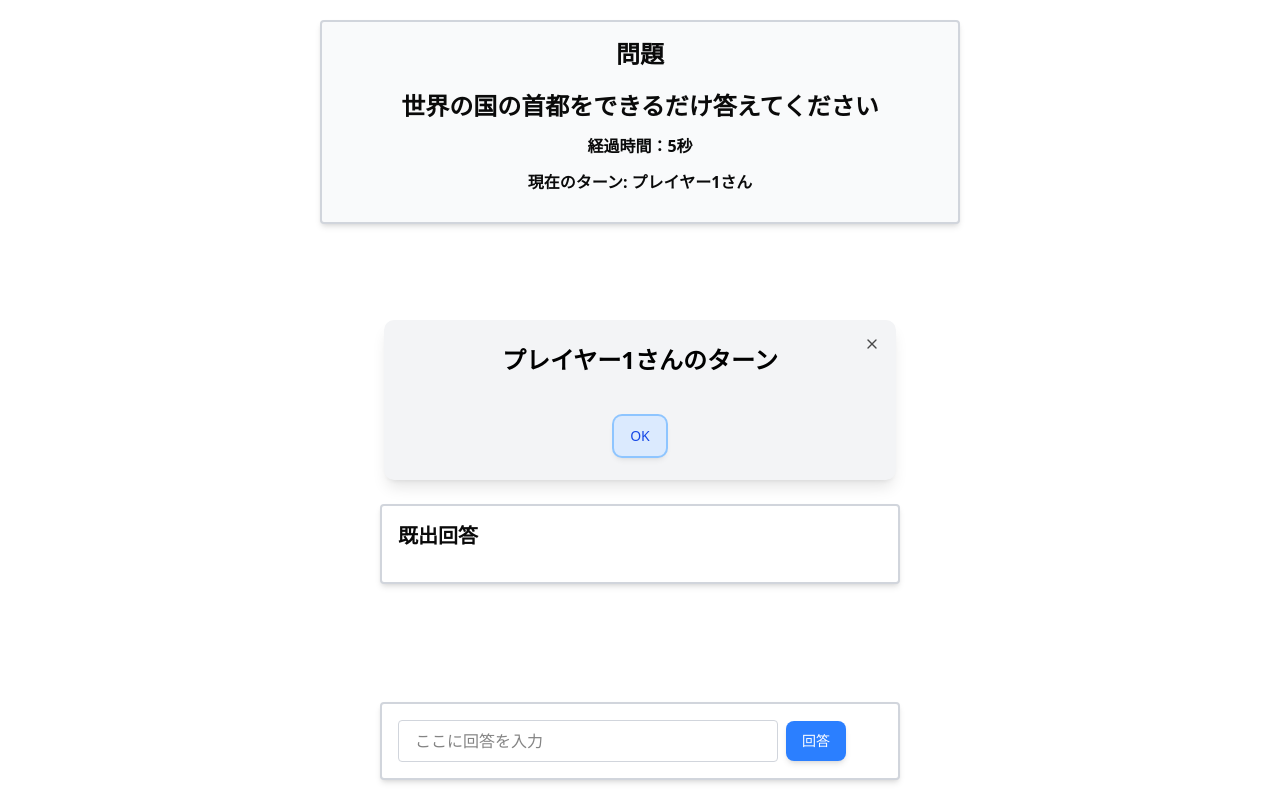
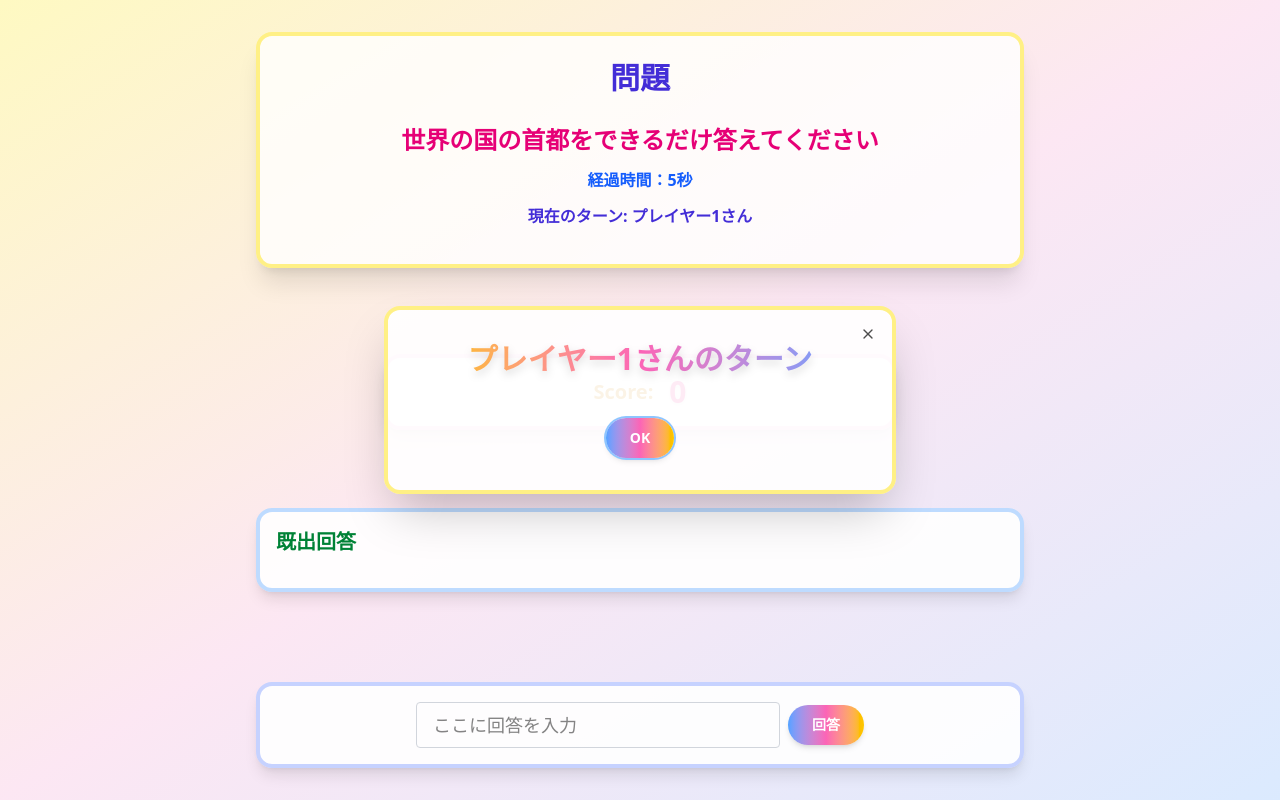
Before and after one commit to KinuGra/speed-turn-battle, a Next.js app: page /Game in a window 1280 px wide. Built offline with nearby package versions, Linux system fonts and the light colour scheme.

Commit message:
update: スコアのロジック調整、デザインの調整

```diff
--- a/src/components/GameScreen.tsx
+++ b/src/components/GameScreen.tsx
@@ -1,6 +1,8 @@
 "use client"
 import { useRouter } from "next/navigation" // ルーターをインポート
 import { useEffect, useState } from "react"
+import Confetti from "react-confetti"
+import CountUp from "react-countup"
 import { question } from "../data/questions"
 import { Button } from "./shared/ui/button"
 import {
@@ -37,6 +39,7 @@ const GameScreen = ({
 	const [correctAnswers, setCorrectAnswers] = useState<string[]>([]) // 過去の正解回答を保持
 	const [turnStartTime, setTurnStartTime] = useState(Date.now()) // ターン開始時の時間を保持
 	const [score, setScore] = useState(0) // スコア
+	const [showConfetti, setShowConfetti] = useState(false)
 
 	// 合計正解数を監視し、条件を満たしたらリザルト画面に遷移
 	useEffect(() => {
@@ -59,6 +62,14 @@ const GameScreen = ({
 		// ゲーム開始時にモーダルを開く
 		setIsModalOpen(true)
 	}, [])
+
+	useEffect(() => {
+		if (score > 0) {
+			setShowConfetti(true)
+			const timer = setTimeout(() => setShowConfetti(false), 2000)
+			return () => clearTimeout(timer)
+		}
+	}, [score])
 
 	const handleClick = () => {
 		// 回答フォームが未入力の場合は何もしない
@@ -96,7 +107,7 @@ const GameScreen = ({
 
 			const baseScore = 3000 // 基本スコア
 			const timeBonus = Math.floor(baseScore / elapsedTime) // 経過時間に基づくボーナス
-			const TimeScore = Math.min(timeBonus, 9999) // スコアの上限を9999に設定
+			const TimeScore = Math.min(timeBonus, 9999) // 加算するスコアの上限を9999に設定
 
 			setUsedAnswers((prev) => [...prev, normalizedAnswer])
 			setPlayerRecords((prev) => {
@@ -114,7 +125,7 @@ const GameScreen = ({
 			setCurrentPlayer((prev) => (prev + 1) % 2)
 			setNotification("")
 			setIsModalOpen(true)
-			setScore((pre) => pre + TimeScore) //スコアを増加
+			setScore((pre) => pre + TimeScore + 500) // スコアの加算処理
 			setAnswer("") // 正解時もフォームをクリア
 		} else {
 			setNotification("不正解です。再度回答を入力してください。")
@@ -139,26 +150,27 @@ const GameScreen = ({
 	}, [])
 
 	return (
-		<div className="h-screen flex flex-col justify-between">
+		<div className="h-screen flex flex-col justify-between bg-gradient-to-br from-yellow-100 via-pink-100 to-blue-100 relative overflow-hidden">
+			{showConfetti && <Confetti width={window.innerWidth} height={window.innerHeight} numberOfPieces={180} recycle={false} />}
 			{/* モーダル */}
 			<Dialog open={isModalOpen} onOpenChange={setIsModalOpen}>
-				<DialogContent className="bg-gray-100 text-black rounded-lg shadow-lg p-6">
+				<DialogContent className="bg-white/90 text-black rounded-2xl shadow-2xl p-8 border-4 border-yellow-200">
 					<DialogHeader>
-						<DialogTitle className="text-2xl font-bold text-center">
+						<DialogTitle className="text-3xl font-extrabold text-center text-transparent bg-clip-text bg-gradient-to-r from-yellow-400 via-pink-400 to-blue-400 drop-shadow-lg animate-bounce">
 							{playerRecords[currentPlayer].name}さんのターン
 						</DialogTitle>
 					</DialogHeader>
 					<div className="flex justify-center mt-6">
-						<Button variant="secondary" onClick={handleModalClose}>
+						<Button variant="secondary" onClick={handleModalClose} className="px-6 py-2 rounded-full bg-gradient-to-r from-blue-400 via-pink-400 to-yellow-400 text-white font-bold shadow-md hover:scale-105 transition-transform">
 							OK
 						</Button>
 					</div>
 				</DialogContent>
 			</Dialog>
 
-			<div className="border-2 border-gray-300 rounded p-4 bg-gray-50 shadow-md w-1/2 mx-auto mt-5">
+			<div className="border-4 border-yellow-200 rounded-2xl p-6 bg-white/80 shadow-xl w-11/12 md:w-3/5 mx-auto mt-8">
 				<div className="flex flex-col justify-center items-center">
-					<h1 className="text-center font-bold text-2xl">問題</h1>
+					<h1 className="text-center font-extrabold text-2xl md:text-3xl text-indigo-700 mb-2">問題</h1>
 				</div>
 				<div>
 					{question.map((item) => (
@@ -166,36 +178,38 @@ const GameScreen = ({
 							key={item.id}
 							className="flex flex-col justify-center items-center mt-5"
 						>
-							<h2 className="text-center font-bold text-2xl">
+							<h2 className="text-center font-bold text-xl md:text-2xl text-pink-600">
 								{item.question}
 							</h2>
 						</div>
 					))}
 				</div>
 				<div>
-					<p className="text-center font-bold mt-3">経過時間：{time}秒</p>
+					<p className="text-center font-bold mt-3 text-blue-600">経過時間：{time}秒</p>
 				</div>
 				<div>
-					<p className="text-center font-bold mt-3">
+					<p className="text-center font-bold mt-3 text-indigo-700">
 						現在のターン: {playerRecords[currentPlayer].name}さん
 					</p>
 				</div>
 				<div>
-					<p className="text-center text-red-500 mt-3">{notification}</p>
+					<p className="text-center text-red-500 mt-3 font-semibold">{notification}</p>
 				</div>
 			</div>
 
 			{/* スコア表示 */}
-			<div className="border-2 border-gray-300 rounded p-4 bg-white shadow-md w-1/2 max-w-50 mx-auto mb-2 mt-2">
+			<div className="border-4 border-pink-200 rounded-2xl p-4 bg-white/90 shadow-lg w-11/12 md:w-2/5 max-w-2xl mx-auto mb-2 mt-4 flex flex-col items-center">
 				<div className="flex justify-center items-center gap-4">
-					<div className="text-xl font-bold">Score:</div>
-					<div className="text-2xl font-bold">{score}</div>
+					<div className="text-xl font-bold text-yellow-600">Score:</div>
+					<div className="text-3xl font-extrabold text-pink-500 drop-shadow-sm">
+						<CountUp end={score} duration={1.2} />
+					</div>
 				</div>
 			</div>
 
 			{/* 正解回答の表示 */}
-			<div className="border-2 border-gray-300 rounded p-4 bg-white shadow-md w-3/4 max-w-130 mx-auto mb-5">
-				<h2 className="text-xl font-bold mb-4">既出回答</h2>
+			<div className="border-4 border-blue-200 rounded-2xl p-4 bg-white/90 shadow-lg w-11/12 md:w-3/5 max-w-3xl mx-auto mb-5">
+				<h2 className="text-xl font-bold mb-4 text-green-700">既出回答</h2>
 				<div className="flex flex-wrap gap-2">
 					{correctAnswers.map((answer) => (
 						<div
@@ -208,9 +222,9 @@ const GameScreen = ({
 				</div>
 			</div>
 
-			<div className="border-2 border-gray-300 rounded p-4 bg-white shadow-md w-3/4 max-w-130 mx-auto mb-5">
+			<div className="border-4 border-indigo-200 rounded-2xl p-4 bg-white/90 shadow-lg w-11/12 md:w-3/5 max-w-3xl mx-auto mb-8">
 				<div className="flex flex-col gap-4">
-					<div className="flex gap-2 items-center max-w-md w-full">
+					<div className="flex gap-2 items-center max-w-md w-full mx-auto">
 						<input
 							id="answer"
 							type="text"
@@ -218,9 +232,9 @@ const GameScreen = ({
 							value={answer}
 							onChange={(e) => setAnswer(e.target.value)}
 							placeholder="ここに回答を入力"
-							className="border border-gray-300 rounded px-4 py-2 focus:outline-none focus:ring-2 focus:ring-blue-400 w-full"
+							className="border border-gray-300 rounded px-4 py-2 focus:outline-none focus:ring-2 focus:ring-blue-400 w-full text-lg"
 						/>
-						<Button type="button" onClick={handleClick}>
+						<Button type="button" onClick={handleClick} className="px-6 py-2 rounded-full bg-gradient-to-r from-blue-400 via-pink-400 to-yellow-400 text-white font-bold shadow-md hover:scale-105 transition-transform">
 							回答
 						</Button>
 					</div>
--- a/src/components/Start.tsx
+++ b/src/components/Start.tsx
@@ -3,27 +3,35 @@
 import { PlayerSaveForm } from "@/components/PlayerForm"
 import SettingsModal from "@/components/SettingsModal"
 import { Button } from "@/components/shared/ui/button"
-import { useState } from "react"
+import { useEffect, useState } from "react"
+import Confetti from "react-confetti"
+import CountUp from "react-countup"
 
 export default function Start() {
 	const [targetCorrectAnswers, setTargetCorrectAnswers] = useState(2) // 設定画面の何問正解すればリザルト画面に遷移するかはここでデフォルト値を設定
+	const [showConfetti, setShowConfetti] = useState(false)
+
+	useEffect(() => {
+		setShowConfetti(true)
+		const timer = setTimeout(() => setShowConfetti(false), 3000)
+		return () => clearTimeout(timer)
+	}, [])
 
 	return (
-		<main className="flex flex-col items-center justify-center min-h-screen bg-gray-100 dark:bg-gray-900 text-gray-900 dark:text-gray-100">
-			<h1 className="text-4xl font-bold mb-4">Speed Turn Battle</h1>
-			<p className="text-lg mb-6">
-				クイズを始めるにはプレイヤー名を入力し、スタートボタンをクリックしてください
+		<main className="flex flex-col items-center justify-center min-h-screen bg-gradient-to-br from-yellow-100 via-pink-100 to-blue-100 text-gray-900 dark:text-gray-100 relative overflow-hidden">
+			{showConfetti && <Confetti width={window.innerWidth} height={window.innerHeight} numberOfPieces={200} recycle={false} />}
+			<h1 className="text-5xl font-extrabold mb-6 text-transparent bg-clip-text bg-gradient-to-r from-yellow-400 via-pink-400 to-blue-400 drop-shadow-lg animate-bounce">Speed Turn Battle</h1>
+			<p className="text-lg mb-8 text-gray-700 dark:text-gray-200 shadow-sm bg-white/70 rounded-xl px-6 py-3">
+				2人のプレイヤーが交互に回答するスピードを競います！
 			</p>
-
 			<div className="absolute top-4 right-4">
 				<SettingsModal
 					targetCorrectAnswers={targetCorrectAnswers}
 					onSave={setTargetCorrectAnswers}
 				/>
 			</div>
-
 			<PlayerSaveForm targetCorrectAnswers={targetCorrectAnswers}>
-				<Button className="px-6 py-3 bg-blue-500 text-white rounded hover:bg-blue-600 dark:bg-blue-700 dark:hover:bg-blue-800">
+				<Button className="px-8 py-4 bg-gradient-to-r from-blue-500 via-pink-400 to-yellow-400 text-white text-xl rounded-full shadow-lg hover:scale-105 transition-transform">
 					START
 				</Button>
 			</PlayerSaveForm>
```
